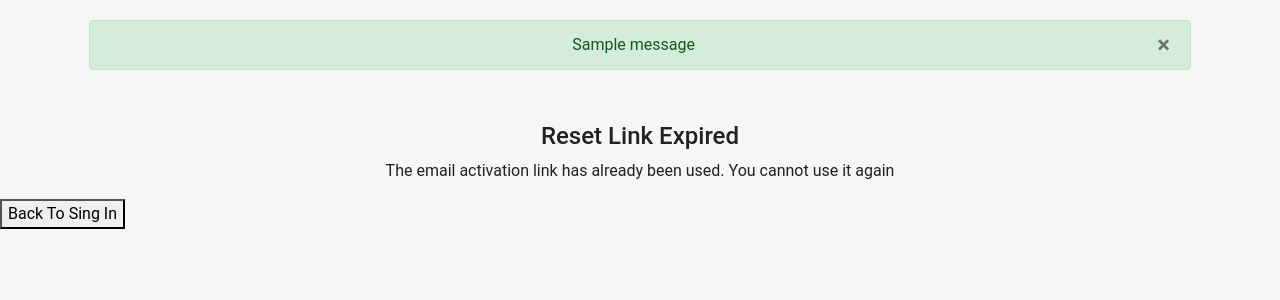
After one commit to steve-njuguna-k/Django-Awwwards-Clone, a Django app: template templates/ActivationFailed.html in a window 1280 px wide. The commit adds this page. Shown: the top 300 px of the page. Run offline with Django 4.2, Linux system fonts and the light colour scheme; the template is opened without the code that fills it, so the values that code supplies are empty; tables that the repository leaves empty hold one stand-in row (values such as "Sample post"); one stand-in notice (Sample message) is shown; some libraries are stand-ins or nearby versions.

```diff
--- a/static/assets/css/style.css
+++ b/static/assets/css/style.css
@@ -76,11 +76,12 @@ a:hover {
 	text-decoration: none;
 }
 .signup-form form a {
-	color: #000000;
+	color: #0000ff;
 	text-decoration: none;
 }
 .signup-form form a:hover {
-	text-decoration: underline;
+	color: #0000ff;
+	text-decoration: none;
 }
 .signup-form .hint-text  {
 	padding-bottom: 15px;
@@ -138,11 +139,12 @@ a:hover {
 	text-decoration: none;
 }
 .login-form form a {
-	color: #000000;
+	color: #0000ff;
 	text-decoration: none;
 }
 .login-form form a:hover {
-	text-decoration: underline;
+	color: #0000ff;
+	text-decoration: none;
 }
 .login-form .hint-text  {
 	padding-bottom: 15px;
--- /dev/null
+++ b/templates/ActivationFailed.html
@@ -0,0 +1,36 @@
+{% extends "Base.html" %}
+{% load static %}
+
+{% block content %}
+    <div class="container" style="margin-top: 20px;">
+        <center>
+            {% if messages %}
+                {% for message in messages %}
+                <div class="alert {{message.tags}} m-1" role="alert" style="font-size: medium;">
+                    {{message}}
+                    <button type="button" class="close" data-dismiss="alert" aria-label="Close">
+                        <span aria-hidden="true">&times;</span>
+                    </button>
+                </div>
+                {% endfor %}
+            {% endif %}
+        </center>
+    </div>
+    <div class="form">
+        <div id="login">
+            <center>
+                <a href="{% url 'Home' %}" name = 'Home' class="logo">
+                    <img src={% static "assets/img/apple-touch-icon.png" %} alt="">
+                </a>
+            </center>
+            <br>
+            <h4 class="text-center">Reset Link Expired</h4>
+            <p class="text-center">The email activation link has already been used. You cannot use it again</p>
+              <a href="{% url 'Login' %}" name='Login'>
+                <button class="button button-block">Back To Sing In</button>
+              </a>
+            <p class="text-center mt-2">
+            </p>
+        </div>
+    </div> <!-- /form -->
+{% endblock %}
--- a/templates/Base.html
+++ b/templates/Base.html
@@ -7,6 +7,7 @@
     <meta name="viewport" content="width=device-width, initial-scale=1.0">
     <meta http-equiv="X-UA-Compatible" content="ie=edge">
     <meta name="Description" content="Enter your description here"/>
+    <link rel="shortcut icon" href={% static "assets/img/favicon.png" %}>
     <link rel="stylesheet" href="https://cdnjs.cloudflare.com/ajax/libs/twitter-bootstrap/4.6.0/css/bootstrap.min.css">
     <link rel="stylesheet" href="https://cdnjs.cloudflare.com/ajax/libs/font-awesome/5.15.4/css/all.min.css">
     <link rel="stylesheet" href={% static "assets/css/style.css" %}>
```
Also changed, not shown: templates/Login.html (+6 -2 lines), templates/Register.html (+6 -2 lines), static/assets/img/favicon.png (added), static/assets/img/logo.png (added).
